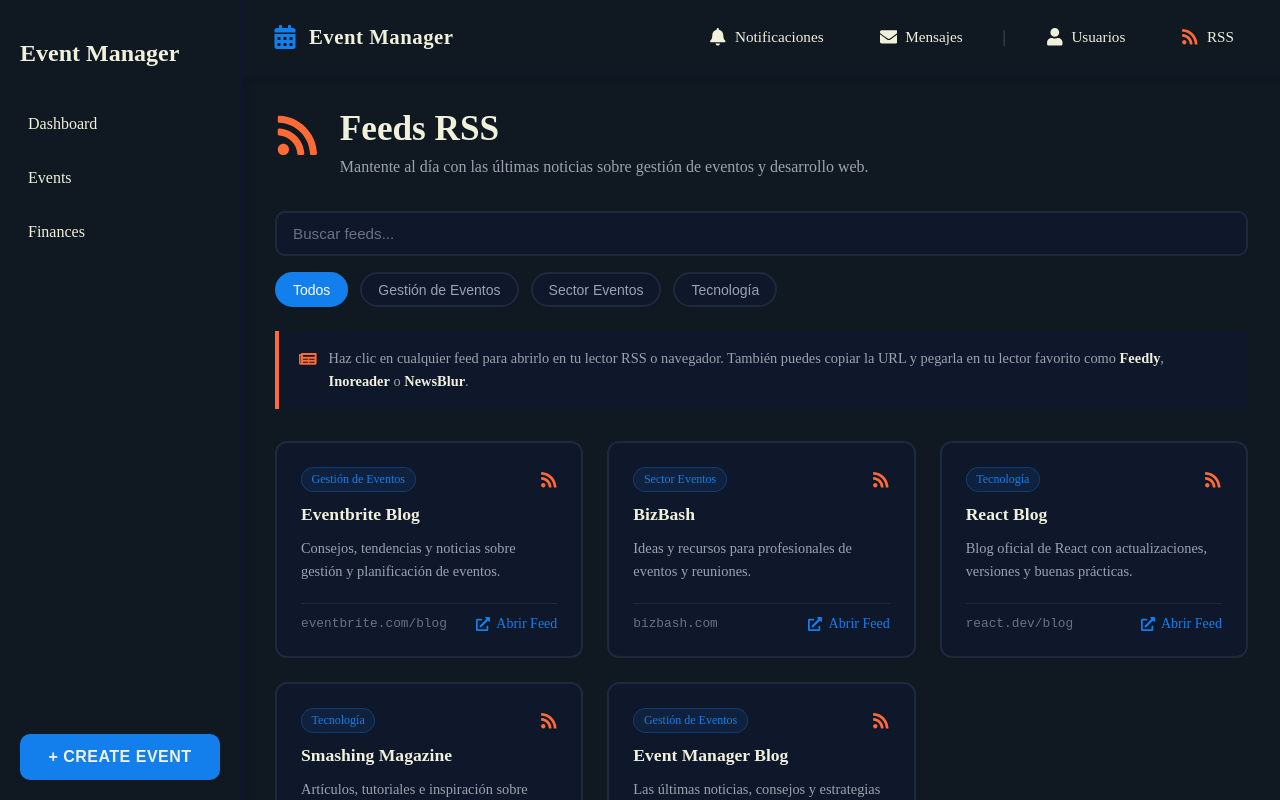
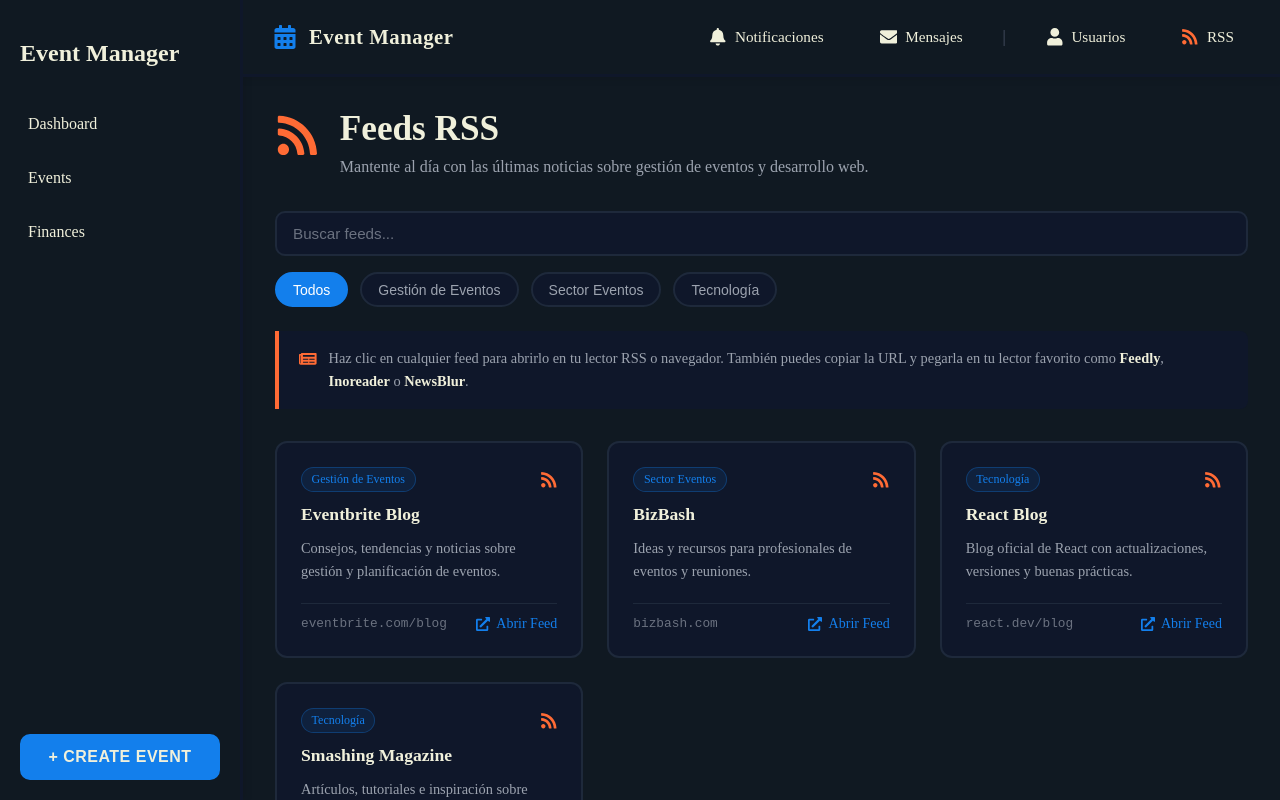
Before and after one commit to neocanario/event-manager, a React (Vite) app: page /rss in a window 1280 px wide. Built offline with nearby package versions, Linux system fonts and the light colour scheme.

Commit message:
quitado un elemento del array

```diff
--- a/src/pages/rss/Rss.jsx
+++ b/src/pages/rss/Rss.jsx
@@ -6,7 +6,7 @@
     {
         id: 1,
         name: 'Eventbrite Blog',
-        url: 'https://www.eventbrite.com/blog/feed/',
+        url: 'https://www.eventbrite.com/blog/',
         displayUrl: 'eventbrite.com/blog',
         description: 'Consejos, tendencias y noticias sobre gestión y planificación de eventos.',
         category: 'Gestión de Eventos',
@@ -14,7 +14,7 @@
     {
         id: 2,
         name: 'BizBash',
-        url: 'https://www.bizbash.com/rss.xml',
+        url: 'https://www.bizbash.com',
         displayUrl: 'bizbash.com',
         description: 'Ideas y recursos para profesionales de eventos y reuniones.',
         category: 'Sector Eventos',
@@ -22,7 +22,7 @@
     {
         id: 3,
         name: 'React Blog',
-        url: 'https://react.dev/blog/rss.xml',
+        url: 'https://react.dev/blog',
         displayUrl: 'react.dev/blog',
         description: 'Blog oficial de React con actualizaciones, versiones y buenas prácticas.',
         category: 'Tecnología',
@@ -30,19 +30,12 @@
     {
         id: 4,
         name: 'Smashing Magazine',
-        url: 'https://www.smashingmagazine.com/feed/',
+        url: 'https://www.smashingmagazine.com',
         displayUrl: 'smashingmagazine.com',
         description: 'Artículos, tutoriales e inspiración sobre diseño y desarrollo web.',
         category: 'Tecnología',
     },
-    {
-        id: 5,
-        name: 'Event Manager Blog',
-        url: 'https://www.eventmanagerblog.com/feed',
-        displayUrl: 'eventmanagerblog.com',
-        description: 'Las últimas noticias, consejos y estrategias para profesionales de eventos.',
-        category: 'Gestión de Eventos',
-    },
+
 ];
 
 const CATEGORIES = ['Todos', 'Gestión de Eventos', 'Sector Eventos', 'Tecnología'];
```
